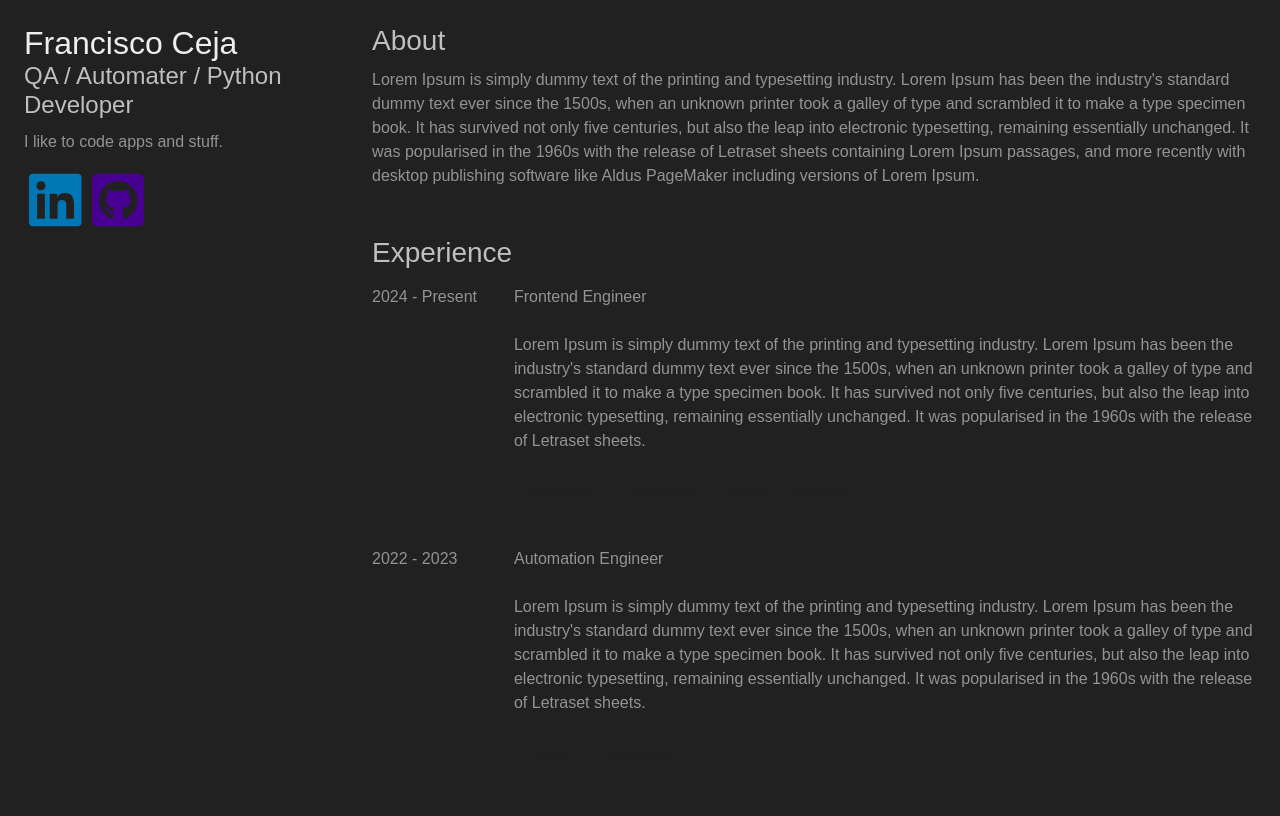
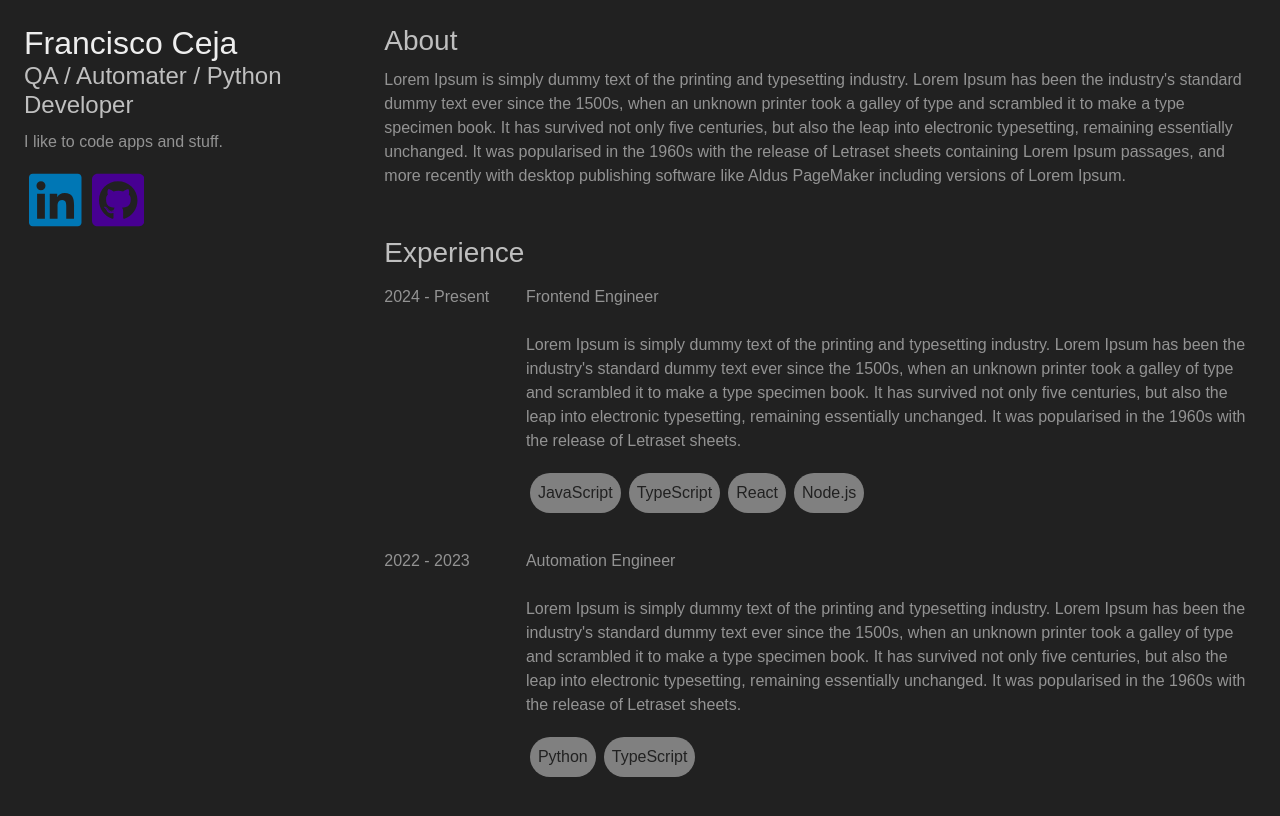
Before and after one commit to fceja/fceja.com_v2, a React (Vite) app: page / in a window 1280 px wide. Shown: the top 816 px of the page. Built offline with nearby package versions, Linux system fonts and the light colour scheme.

Commit message:
clean up scss

```diff
--- a/src/scss/Global.scss
+++ b/src/scss/Global.scss
@@ -3,44 +3,44 @@ $linked-in-blue: rgb(0, 119, 181);
 $github-purple-profile: rgb(71, 0, 146);
 
 body {
+    background-color: $app-background-color;
     font-family: sans-serif, ui-sans-serif, Arial, Helvetica, system-ui, Helvetica;
-    background-color: $app-background-color;
     font-size: 16px;
 }
 
 @mixin text-h1 {
     color: rgb(238, 238, 238);
+    font-size: 2em;
     font-weight: 500;
-    font-size: 2em;
     margin: 0;
 }
 
 @mixin text-h2 {
     color: rgb(191, 191, 191);
+    font-size: 1.75em;
     font-weight: 300;
-    font-size: 1.75em;
     margin: 0;
 }
 
 @mixin text-h3 {
     color: rgb(191, 191, 191);
+    font-size: 1.5em;
     font-weight: 200;
-    font-size: 1.5em;
     margin: 0;
 }
 
 @mixin text-li {
     color: rgb(147, 147, 147);
+    font-size: 1em;
     font-weight: 100;
     margin: 10px 0 0 0;
-    font-size: 1em;
 }
 
 @mixin text-p {
     color: rgb(147, 147, 147);
+    font-size: 1em;
     font-weight: 100;
     margin: 10px 0 0 0;
-    font-size: 1em;
 }
 
 .mlr-auto {
@@ -58,6 +58,18 @@ body {
 
     &-3 {
         gap: 3em;
+    }
+
+    &-4 {
+        gap: 4em;
+    }
+
+    &-5 {
+        gap: 5em;
+    }
+
+    &-6 {
+        gap: 6em;
     }
 }
 
--- a/src/scss/components/Cards.scss
+++ b/src/scss/components/Cards.scss
@@ -1,21 +1,13 @@
 @import "@scss/Global.scss";
 
-li {
-    width: 100%;
-}
-
 .card-year {
-    width: 150px;
-
+    white-space: nowrap;
 }
 
 .tags {
-    display: flex;
-    flex-wrap: wrap;
-
     span {
+        background-color: gray;
+        border-radius: 25px;
         color: $app-background-color;
-        margin: 3px 10px 3px 0;
-        border-radius: 25px;
     }
 }
--- a/src/scss/components/Experience.scss
+++ b/src/scss/components/Experience.scss
@@ -5,11 +5,6 @@
         @include text-h2
     }
 
-    ol {
-        padding: 0;
-        width: 100%;
-    }
-
     li {
         @include text-li;
         list-style: none;
--- a/src/ts/components/Cards.tsx
+++ b/src/ts/components/Cards.tsx
@@ -21,29 +21,18 @@ const cardsData = [
 
 const Cards = () => {
     return (
-        <ol className="cards-list">
+        <ol className="cards-list p-0">
             {
                 cardsData.map((elem, i) => {
                     return (
                         <li key={`li-${i}`} className="mt-3 gap-3 md:flex lg:flex">
-                            <div
-                                className="card-year"
-                                style={{
-                                    whiteSpace: "nowrap",
-
-                                }}
-                            >{elem.year}</div>
-                            <div
-                                className="card-desc"
-                                style={{
-                                    width: "100%",
-                                }}
-                            >
+                            <div className="card-year" style={{ width: "150px" }}>{elem.year}</div>
+                            <div className="card-desc w-100">
                                 <div className="card-title">{elem.title}</div>
                                 <div className="card-paragraph mt-4">{elem.paragraph}</div>
-                                <div className="tags my-3">
+                                <div className="tags my-3 d-flex flex-wrap">
                                     {elem.tags.map((tagElem) => {
-                                        return < span key={`tag-${i}-${tagElem}`} className="p-2" > {tagElem}</span>
+                                        return < span key={`tag-${i}-${tagElem}`} className="p-2 m-1" > {tagElem}</span>
                                     })}
                                 </div>
                             </div>
--- a/src/ts/components/Main.tsx
+++ b/src/ts/components/Main.tsx
@@ -1,17 +1,20 @@
 import About from "@components/About"
 import Experience from "@components/Experience"
+
 
 const Main = () => {
     return (
         <main
-            className="sm:mt-3 md:mt-3 lg:w-50 lg:mlr-auto"
-            style={{
-                width: "100%",
-                maxWidth: "1000px"
-            }}>
+            className="w-100 sm:mt-3 md:mt-3 lg:mlr-auto"
+            style={mainStyles}>
             <About />
             <Experience />
         </main>
     )
 }
 export default Main
+
+
+const mainStyles = {
+    maxWidth: "1000px"
+}
--- a/src/ts/pages/HomePage.tsx
+++ b/src/ts/pages/HomePage.tsx
@@ -3,12 +3,7 @@ import Main from "@components/Main";
 
 const HomePage = () => {
     return (
-        <div
-            className="homepage p-4 lg:gap-2 lg:flex"
-            style={{
-                gap: "5em"
-            }}
-        >
+        <div className="homepage p-4 gap-6 lg:gap-2 lg:flex">
             <Header />
             <Main />
         </div >
```
